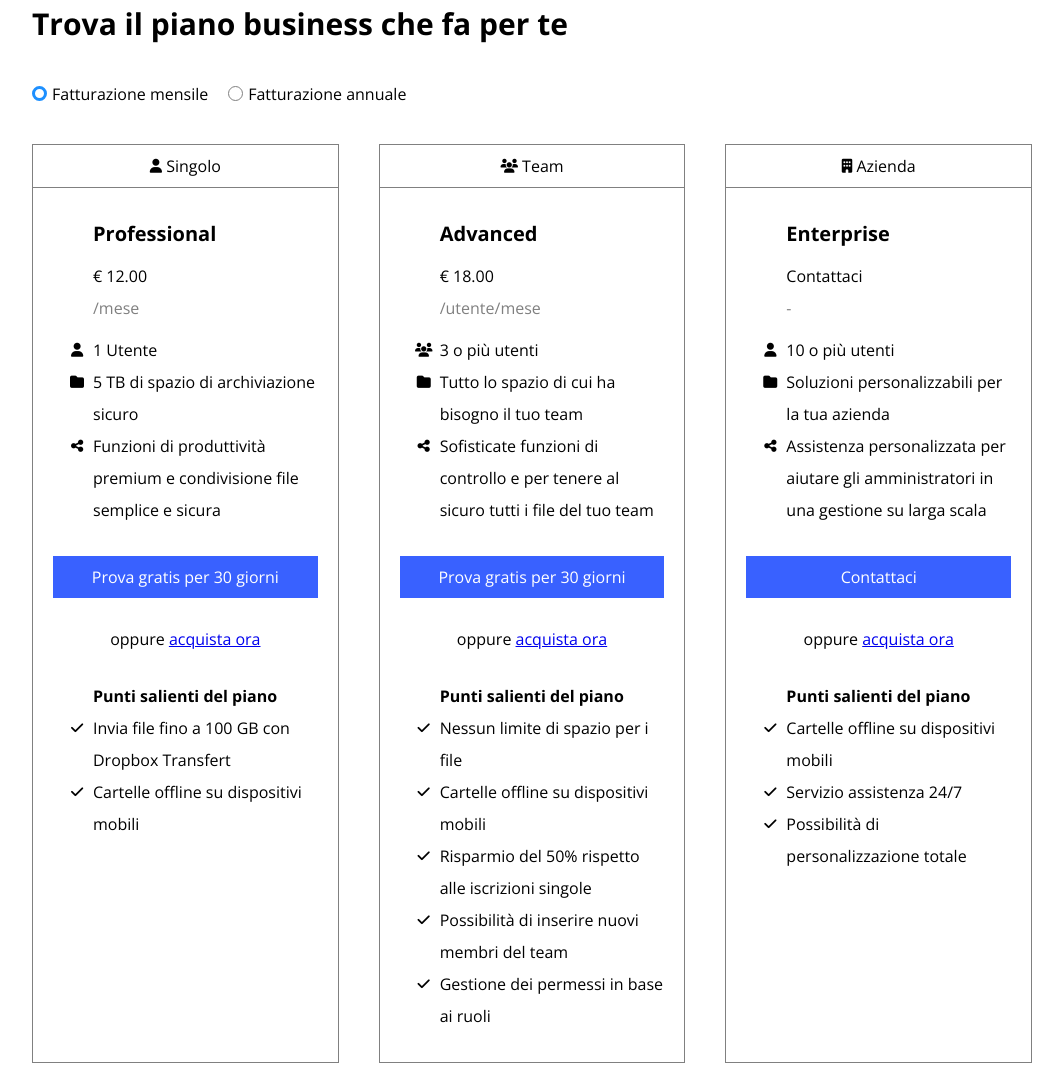
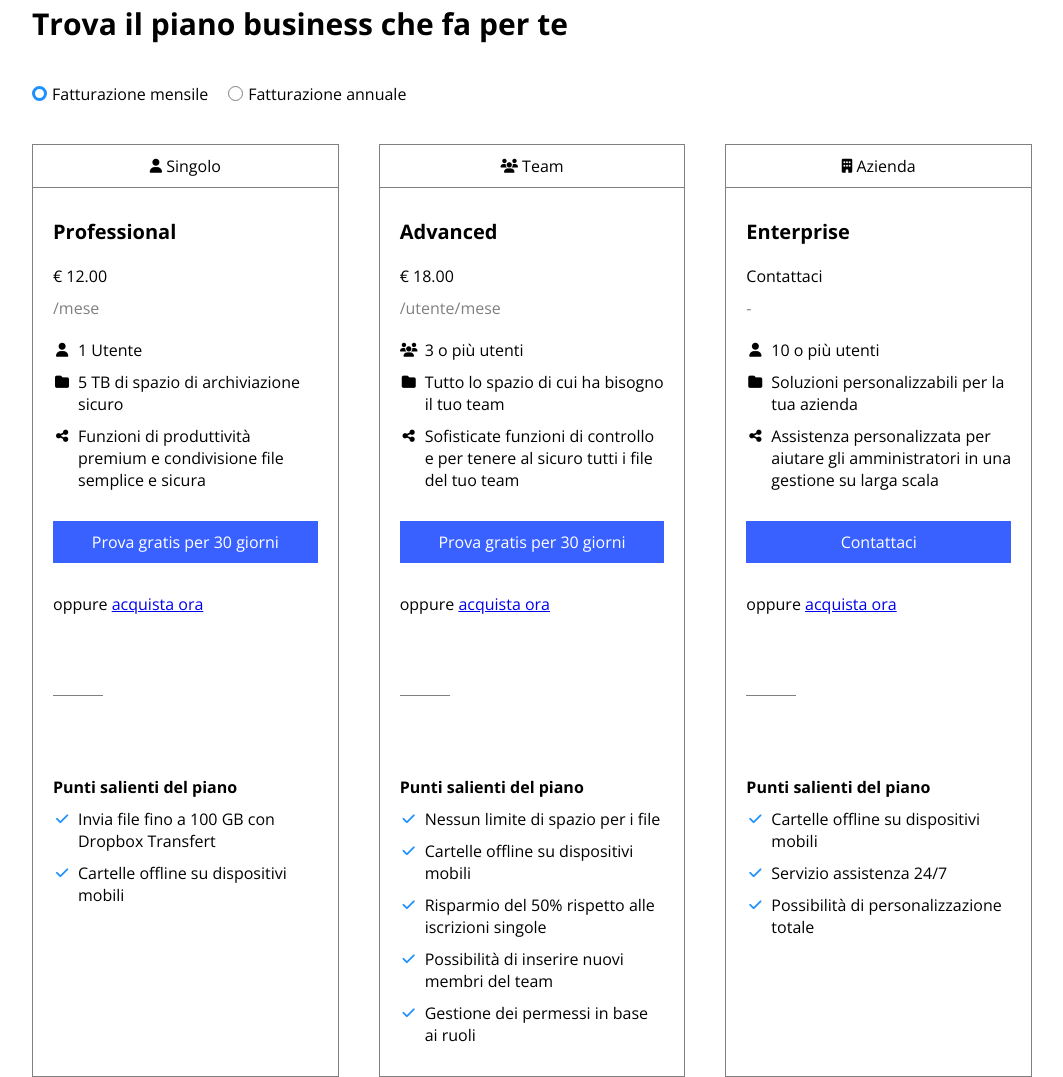
Before and after one commit to guglielmopiasenti/htmlcss-dropbox, a plain HTML site: page index.html in a window 1280 px wide. Shown: the part 992-2069 px from the top of the page, without its empty margins (108-1171 px from the left). Drawn offline with nearby package versions, Linux system fonts and the light colour scheme.

Commit message:
box horizontal fixed

```diff
--- a/index.html
+++ b/index.html
@@ -73,18 +73,19 @@
                                 <i class="fa-solid fa-user fa-sm"></i> Singolo
                             </div>
                             <div class="box-main flex">
-                                <ul class="fa-ul">
-                                    <h3>Professional</h3>
-                                    <div>€ 12.00 </div>
-                                    <div class="grey"> /mese</div>
+                                <ul class="fa-ul flex">
+                                    <h3 class="ml-40m">Professional</h3>
+                                    <div class="ml-40m">€ 12.00 </div>
+                                    <div class="grey ml-40m"> /mese</div>
                                     <li><span class="fa-li"><i class="fa-solid fa-user fa-sm"></i></span>1 Utente</li>
                                     <li><span class="fa-li"><i class="fa-solid fa-folder fa-sm"></i></span>5 TB di spazio di archiviazione sicuro</li>
                                     <li><span class="fa-li"><i class="fa-solid fa-share-nodes fa-sm"></i></span>Funzioni di produttività premium e condivisione file semplice e sicura</li>
                                 </ul>
                                 <a href="#" class="blue-btn-large"> Prova gratis per 30 giorni</a>
                                 <div>oppure <a href="#"> acquista ora</a></div>
-                                <ul class="fa-ul">
-                                    <h4>Punti salienti del piano</h4>
+                                <div class="separator"></div>
+                                <ul class="fa-ul flex">
+                                    <h4 class="ml-40m">Punti salienti del piano</h4>
                                     <li><span class="fa-li"><i class="fa-solid fa-check fa-sm"></i></span>Invia file fino a 100 GB con Dropbox Transfert</li>
                                     <li><span class="fa-li"><i class="fa-solid fa-check fa-sm"></i></span>Cartelle offline su dispositivi mobili</li>
                                 </ul>
@@ -95,18 +96,19 @@
                                 <i class="fa-solid fa-users fa-sm"></i> Team
                             </div>
                             <div class="box-main flex">
-                                <ul class="fa-ul">
-                                    <h3>Advanced</h3>
-                                    <div>€ 18.00 </div>
-                                    <div class="grey"> /utente/mese</div>
+                                <ul class="fa-ul flex">
+                                    <h3 class="ml-40m">Advanced</h3>
+                                    <div class="ml-40m">€ 18.00 </div>
+                                    <div class="grey ml-40m"> /utente/mese</div>
                                     <li><span class="fa-li"><i class="fa-solid fa-users fa-sm"></i></span> 3 o più utenti</li>
                                     <li><span class="fa-li"><i class="fa-solid fa-folder fa-sm"></i></span>Tutto lo spazio di cui ha bisogno il tuo team</li>
                                     <li><span class="fa-li"><i class="fa-solid fa-share-nodes fa-sm"></i></span>Sofisticate funzioni di controllo e per tenere al sicuro tutti i file del tuo team</li>
                                 </ul>
                                 <a href="#" class="blue-btn-large"> Prova gratis per 30 giorni</a>
                                 <div>oppure <a href="#"> acquista ora</a></div>
-                                <ul class="fa-ul">
-                                    <h4>Punti salienti del piano</h4>
+                                <div class="separator"></div>
+                                <ul class="fa-ul flex">
+                                    <h4 class="ml-40m">Punti salienti del piano</h4>
                                     <li><span class="fa-li"><i class="fa-solid fa-check fa-sm"></i></span>Nessun limite di spazio per i file</li>
                                     <li><span class="fa-li"><i class="fa-solid fa-check fa-sm"></i></span>Cartelle offline su dispositivi mobili</li>
                                     <li><span class="fa-li"><i class="fa-solid fa-check fa-sm"></i></span>Risparmio del 50% rispetto alle iscrizioni singole</li>
@@ -120,18 +122,19 @@
                                 <i class="fa-solid fa-building fa-sm"></i> Azienda
                             </div>
                             <div class="box-main flex">
-                                <ul class="fa-ul">
-                                    <h3>Enterprise</h3>
-                                    <div>Contattaci</div>
-                                    <div class="grey"> - </div>
+                                <ul class="fa-ul flex">
+                                    <h3 class="ml-40m">Enterprise</h3>
+                                    <div class="ml-40m">Contattaci</div>
+                                    <div class="grey ml-40m"> - </div>
                                     <li><span class="fa-li"><i class="fa-solid fa-user fa-sm"></i></span>10 o più utenti</li>
                                     <li><span class="fa-li"><i class="fa-solid fa-folder fa-sm"></i></span>Soluzioni personalizzabili per la tua azienda</li>
                                     <li><span class="fa-li"><i class="fa-solid fa-share-nodes fa-sm"></i></span>Assistenza personalizzata per aiutare gli amministratori in una gestione su larga scala</li>
                                 </ul>
                                 <a href="#" class="blue-btn-large"> Contattaci</a>
                                 <div>oppure <a href="#"> acquista ora</a></div>
-                                <ul class="fa-ul">
-                                    <h4>Punti salienti del piano</h4>
+                                <div class="separator"></div>
+                                <ul class="fa-ul flex">
+                                    <h4 class="ml-40m">Punti salienti del piano</h4>
                                     <li><span class="fa-li"><i class="fa-solid fa-check fa-sm"></i></span>Cartelle offline su dispositivi mobili</li>
                                     <li><span class="fa-li"><i class="fa-solid fa-check fa-sm"></i></span>Servizio assistenza 24/7</li>
                                     <li><span class="fa-li"><i class="fa-solid fa-check fa-sm"></i></span>Possibilità di personalizzazione totale</li>
--- a/style.css
+++ b/style.css
@@ -159,6 +159,9 @@ img {
 .col-70 {
     flex-basis: 70%;
 }
+.ml-40m {
+    margin-left: -40px;
+}
 .mb-30 {
     margin-bottom: 30px;
 }
@@ -287,21 +290,32 @@ h2 {
 }
 .box-main {
     flex-direction: column;
-    align-items: center;
     padding: 30px 20px;
     gap: 30px;
 }
+.separator {
+    margin: 50px 0;
+    width: 50px;
+    border-bottom: 1px solid gray;
+
+}
 .fa-ul{
-    line-height: 2rem;
+    flex-direction: column;
+    gap: 10px;
+}
+.fa-ul > li {
+    margin-left: -15px;
 }
 .fa-ul > h3 {
     padding-bottom: 10px;
     font-size: 20px;
 }
+.fa-check {
+    color: dodgerblue;
+}
 .box-main-horizontal {
     justify-content: space-between;
     padding: 30px 20px;
-
 }
 
 
@@ -428,6 +442,7 @@ footer {
     padding-bottom: 100px;
 
 }
+
 ul > h3 {
     padding-bottom: 20px;
 }
```
